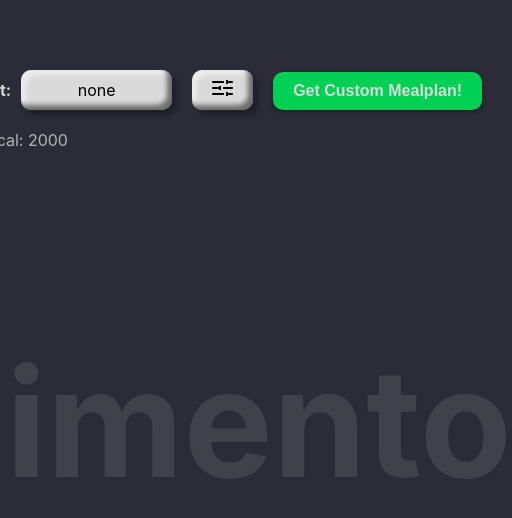
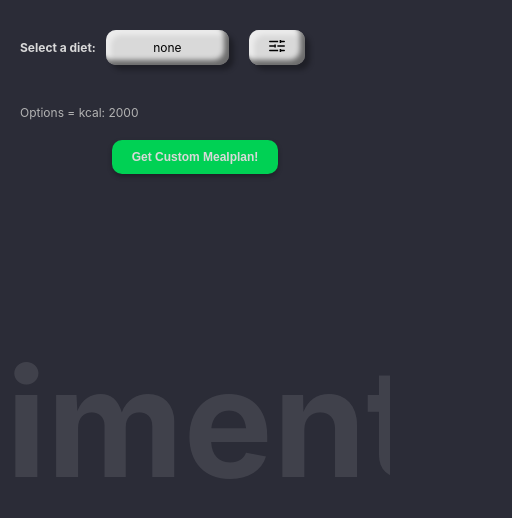
Before and after one commit to stanciuruben/alimento, a React (Vite) app in the folder client/: page / in a window 390 px wide. Shown: the top 518 px of the page, 512 px wide, since content can reach past the window. Built offline with nearby package versions, Linux system fonts and the light colour scheme.

Commit message:
feat: responsiveness

```diff
--- a/client/src/App.css
+++ b/client/src/App.css
@@ -3,6 +3,7 @@
 	position: relative;
 	width: 100%;
 	height: 100vh;
+	overflow-x: hidden;
 }
 
 #watermark {
@@ -62,6 +63,17 @@
 .allergens__input__submit {
 	display: inline-block;
 	margin-left: 1rem;
+}
+
+@media screen and (max-width: 800px) {
+	.allergens__input {
+		top: 20%;
+		width: 100%;
+		padding: 0 2rem;
+	}
+	.allergens__input__input {
+		width: calc(100% - 7rem - 2rem);
+	}
 }
 
 .res_container {
@@ -130,6 +142,45 @@
 	font-size: 2rem;
 }
 
+@media screen and (max-width: 860px) {
+	.res_container {
+		width: 100%;
+		padding: 0 2rem;
+		margin: 5rem auto;
+	}
+
+	.res_container__macros {
+		margin-left: 2rem;
+	}
+
+	.res_container__meal_plan {
+		margin-left: 0;
+		width: calc(100%);
+	}
+}
+
+@media screen and (max-width: 500px) {
+	.res_container__title {
+		font-size: 3rem;
+	}
+
+	.res_container__macros {
+		font-size: 1.2rem;
+	}
+
+	.res_container__macros dt {
+		font-size: 1.6rem;
+	}
+
+	.res_container__meal_plan {
+		font-size: 1.6rem;
+	}
+
+	.res_container__meal_plan__cta_section .cta--1 {
+		font-size: 1.6rem;
+	}
+}
+
 .btn--1 {
 	font-size: 1.6rem;
 	padding: 1rem 2rem;
@@ -189,3 +240,10 @@
 .cta--1:focus-visible {
 	background-color: var(--lightgray);
 }
+
+@media screen and (max-width: 700px) {
+	.btn--1,
+	.cta--1 {
+		font-size: 1.2rem;
+	}
+}
--- a/client/src/components/Allergens/Allergens.css
+++ b/client/src/components/Allergens/Allergens.css
@@ -76,3 +76,10 @@
 .allergens__item__delete:focus {
 	color: var(--black);
 }
+
+@media screen and (max-width: 700px) {
+	.allergens__item,
+	.allergens__item--1 {
+		font-size: 1.2rem;
+	}
+}
--- a/client/src/components/UserInputs/UserInputs.css
+++ b/client/src/components/UserInputs/UserInputs.css
@@ -45,6 +45,10 @@
 .form__primary {
 	display: inline-block;
 	margin-right: 2rem;
+}
+
+.form__primary img {
+	font-size: 1.6rem;
 }
 
 .form__primary--last {
@@ -254,10 +258,62 @@
 }
 
 .form__text--small {
-	margin: 0 2rem;
 	display: inline-block;
 	width: 100%;
 	font-size: 1.2rem;
 	text-align: center;
 	color: var(--lightgray);
 }
+
+@media screen and (max-width: 700px) {
+	.form {
+		width: 100%;
+		padding: 0 2rem;
+		top: 3rem;
+	}
+
+	.form__more_options__row {
+		text-align: left;
+	}
+
+	.form__primary {
+		margin-bottom: 2rem;
+	}
+
+	.form__primary img {
+		height: 1.2rem;
+	}
+
+	.form_label,
+	.form_label--1,
+	.form__right,
+	.form_input--number,
+	.form__diet,
+	.form__primary {
+		font-size: 1.2rem;
+	}
+
+	.form__right__text,
+	.form__text--small {
+		font-size: 1rem;
+	}
+}
+
+#form_submit--1 {
+	display: inline-block;
+}
+
+#form_submit--2 {
+	display: none;
+}
+
+@media screen and (max-width: 512px) {
+	#form_submit--1 {
+		display: none;
+	}
+
+	#form_submit--2 {
+		display: block;
+		margin: 0 auto;
+	}
+}
--- a/client/src/components/UserInputs/UserInputs.tsx
+++ b/client/src/components/UserInputs/UserInputs.tsx
@@ -100,7 +100,7 @@ const UserInputs: FC<Props> = ({
             >
                 <img src="/settings.svg" alt="settings icon" />
             </button>
-            <button className="cta--1 form__primary--last">
+            <button className="cta--1 form__primary--last" id='form_submit--1' >
                 Get Custom Mealplan!
             </button>
             <p className="form__more_options__row form_label--1">
@@ -129,6 +129,9 @@ const UserInputs: FC<Props> = ({
                     />
                 </>
             )}
+            <button className="cta--1" id='form_submit--2' >
+                Get Custom Mealplan!
+            </button>
         </form>
     );
 };
```
Also changed, not shown: client/src/main.css (indentation only). Lines whose indentation alone changed are shown as unchanged.
